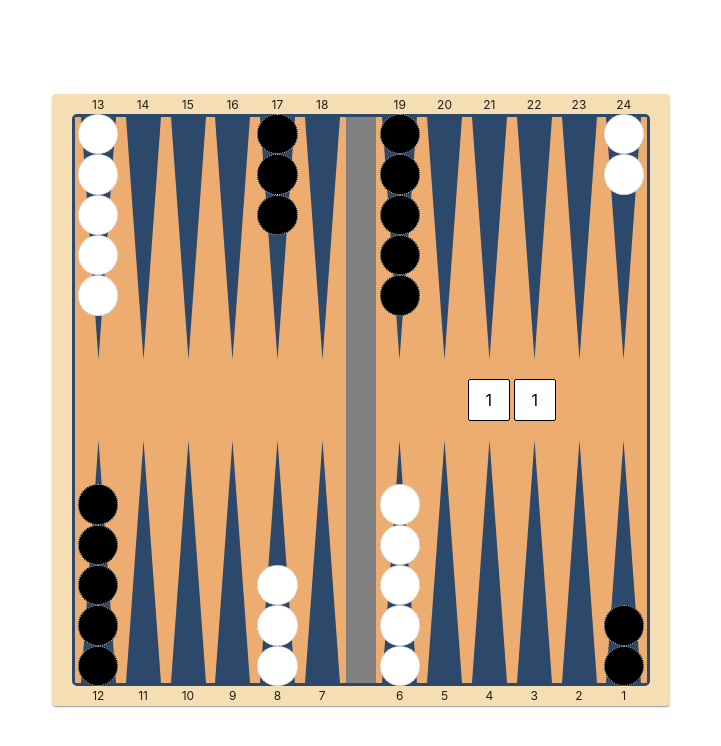
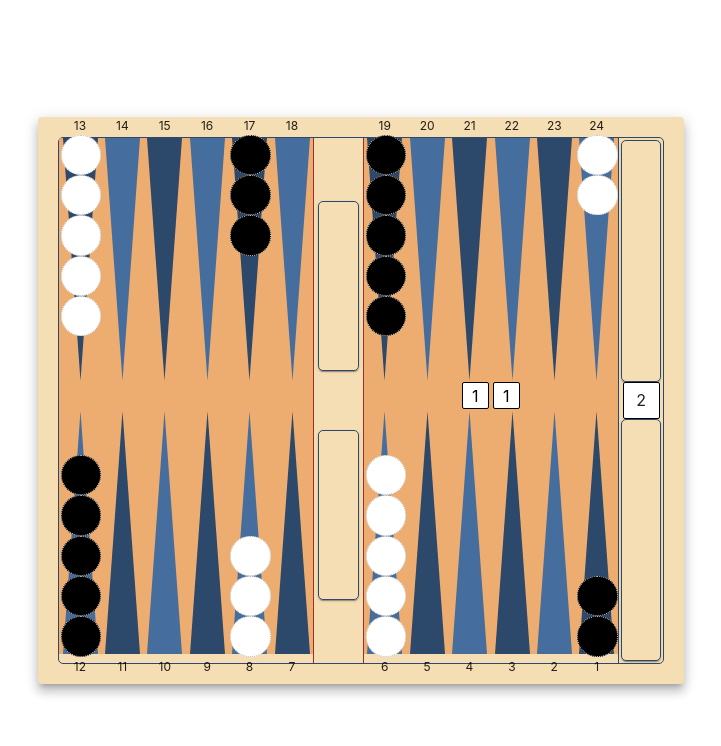
Before and after one commit to nodots/nodots-backgammon-client, a React (Create React App) app: page / in a window 1280 px wide. Shown: the top 746 px of the page, without its empty margins (279-1000 px from the left). Built offline with nearby package versions, Linux system fonts and the light colour scheme.

Commit message:
Added Cube display and placeholders for events.

```diff
--- a/src/App.tsx
+++ b/src/App.tsx
@@ -37,7 +37,7 @@ const App = () => {
   console.log(CurrentGame)
   return (
     <div className="App">
-      <Paper className='board-frame'>
+      <Paper className='board-frame' elevation={8}>
         <Board game={CurrentGame} />
       </Paper>
     </div>
--- a/src/Components/Board/Board.scss
+++ b/src/Components/Board/Board.scss
@@ -3,7 +3,7 @@
   display: flex;
   flex-direction: row;
   flex-wrap: nowrap;
-  border: 3px solid #2c486b;
+  border: 1px solid #2c486b;
   border-radius: 5px;
 
   .col {
@@ -12,8 +12,18 @@
   }
 
   .rail {
-    background-color: gray;
-    width: 5vw;
+    display: flex;
+    flex-direction: column;
+    justify-content: space-evenly;
+    background-color: wheat !important;
+    border-left: 1px solid brown;
+    border-right: 1px solid brown;
+    padding: 4px;
+    .checker-container {
+      border: 0.25px solid #2c486b;
+      border-radius: 5px;
+      height: 21vh;
+    }
   }
 
   .roll-surface {
@@ -21,8 +31,28 @@
     flex-direction: row;
     justify-content: center;
     align-items: center;
-    min-height: 80px;
+    min-height: 30px;
     background-color: rgba(235, 162, 96, 0.8);
     cursor: pointer;
   }
+
+  .off-container {
+    border-left: 1px solid #2c486b;
+    display: flex;
+    flex-direction: column;
+    justify-content: space-evenly;
+    align-items: center;
+    padding: 2px;
+
+    .checker-container {
+      border: 0.25px solid #2c486b;
+      border-radius: 5px;
+      height: 30vh;
+    }
+  }
+
+  .checker-container {
+    background-color: transparent;
+    width: 3vw;
+  }
 }
--- a/src/Components/Board/Board.tsx
+++ b/src/Components/Board/Board.tsx
@@ -1,10 +1,11 @@
-import { Grid } from '@mui/material'
+import { Grid, Paper } from '@mui/material'
 import { Game } from '../../Models/Game'
 import Die from '../Die/Die'
 import Quadrant from '../Quadrant/Quadrant'
 import RollSurface from '../RollSurface/RollSurface'
 
 import './Board.scss'
+import Cube from '../Cube/Cube'
 
 interface BoardProps {
   game: Game | undefined
@@ -25,15 +26,24 @@ const Board = (props: BoardProps) => {
         {swQuadrant && <Quadrant location='sw' quadrant={swQuadrant} />}
       </Grid>
       <Grid item className='rail'>
+        <Paper className='checker-container white'>
+        </Paper>
+        <Paper className='checker-container black'>
+        </Paper>
       </Grid>
       <Grid item className='col right'>
         {neQuadrant && <Quadrant location='ne' quadrant={neQuadrant} />}
         <RollSurface player={props.game.players.white} />
         {seQuadrant && <Quadrant location='se' quadrant={seQuadrant} />}
       </Grid>
+      <Grid item className='off-container'>
+        <Paper className='checker-container white'>
+        </Paper>
+        <Cube />
+        <Paper className='checker-container black'>
+        </Paper>
 
-      {/* <Grid item className='off-container'>
-      </Grid> */}
+      </Grid>
     </Grid>
 
   } else {
--- a/src/Components/Checker/Checker.tsx
+++ b/src/Components/Checker/Checker.tsx
@@ -6,13 +6,13 @@ export interface CheckerProps {
   colorScheme?: string
 }
 
-const clickHandler = (e: React.MouseEvent<HTMLDivElement>) => {
-  console.log(e)
-  e.preventDefault()
-}
 
 const Checker = (props: CheckerProps) => {
   const classes = `checker ${props.color}`
+
+  const clickHandler = (e: React.MouseEvent<HTMLDivElement>) => {
+    alert(`move checker ${props.color}`)
+  }
   return <div className={classes} key={generateId()} onClick={clickHandler}></div>
 }
 
--- a/src/Components/Cube/Cube.scss
+++ b/src/Components/Cube/Cube.scss
@@ -0,0 +1,12 @@
+.cube {
+  display: flex;
+  flex-direction: row;
+  justify-content: center;
+  align-items: center;
+  height: 35px;
+  width: 35px;
+  border-radius: 2px;
+  border: 1px solid black;
+  background-color: white;
+  cursor: pointer;
+}
--- a/src/Components/Cube/Cube.tsx
+++ b/src/Components/Cube/Cube.tsx
@@ -5,7 +5,11 @@ interface CubeProps {
 }
 
 const Cube = (props: CubeProps) => {
-  return <div>Cube</div>
+  const clickHandler = () => {
+    alert('Double')
+  }
+
+  return <div className='cube' onClick={clickHandler}>2</div>
 }
 
 export default Cube
--- a/src/Components/Die/Die.scss
+++ b/src/Components/Die/Die.scss
@@ -3,8 +3,8 @@
   flex-direction: row;
   justify-content: center;
   align-items: center;
-  height: 40px;
-  width: 40px;
+  height: 25px;
+  width: 25px;
   margin: 0 2px;
   border-radius: 2px;
   border: 1px solid black;
--- a/src/Components/Point/Point.scss
+++ b/src/Components/Point/Point.scss
@@ -15,6 +15,10 @@
     position: relative;
     top: -18px;
   }
+}
+
+.point-position {
+  font-size: 0.75rem;
 }
 
 .point.se,
@@ -40,6 +44,12 @@
   }
 }
 
-// .point.odd {
-//   // background-color: rgba(0, 0, 120, 0.2);
-// }
+.point.se.even,
+.point.sw.even {
+  background-image: url('./point-south-even.svg');
+}
+
+.point.ne.even,
+.point.nw.even {
+  background-image: url('./point-north-even.svg');
+}
--- a/src/Components/RollSurface/RollSurface.tsx
+++ b/src/Components/RollSurface/RollSurface.tsx
@@ -1,4 +1,4 @@
-import { Color, Player } from '../../Models/Backgammon'
+import { Player } from '../../Models/Backgammon'
 import Die from '../Die/Die'
 import { Grid } from '@mui/material'
 
@@ -9,13 +9,13 @@ interface RollSurfaceProps {
 const RollSurface = (props: RollSurfaceProps) => {
 
   const clickHandler = (e: React.MouseEvent<HTMLDivElement>) => {
-    console.log(e.target)
+    e.preventDefault()
+    alert(`Roll dice for ${props.player.color.toString()}`)
   }
 
   return <Grid item className='roll-surface' onClick={clickHandler}>
     <Die color={props.player.color} />
     <Die color={props.player.color} />
-
   </Grid>
 }
 
--- a/src/Models/Player.ts
+++ b/src/Models/Player.ts
@@ -22,26 +22,10 @@ export class Player {
     this.checkers = checkers || []
   }
 
-  // roll (): [number, number] {
-  //   // if (!this.dice || this.dice.length !== 2) {
-  //   //   throw Error('No dice to roll')
-  //   // }
-  //   // return [this.dice[0].roll(), this.dice[1].roll()]
-  // }
-
-  // // TODO: Implement. Investigate making 'move' a method in Game that's pushed down to Player as a prop.
-  // move (checker: Checker, destination: Point): void {
-  //   this.findCheckers()
-  // }
-
-  // // TODO: Implement. This might also need to be lifted up to the Game level
-  // getPipCount (): number {
-  //   const pipCount = INIT_PIP_COUNT
-  //   console.log(`${this.color} PIP count: ${pipCount.toString()}`)
-  //   return pipCount
-  // }
-
-  private findCheckers (): void {
-    console.log(this.checkers)
+  roll (): [number, number] {
+    if (!this.dice || this.dice.length !== 2) {
+      throw Error('No dice to roll')
+    }
+    return [this.dice[0].roll(), this.dice[1].roll()]
   }
 }
```
Also changed, not shown: src/Components/Point/point-north-even.svg (added), src/Components/Point/point-south-even.svg (added).
